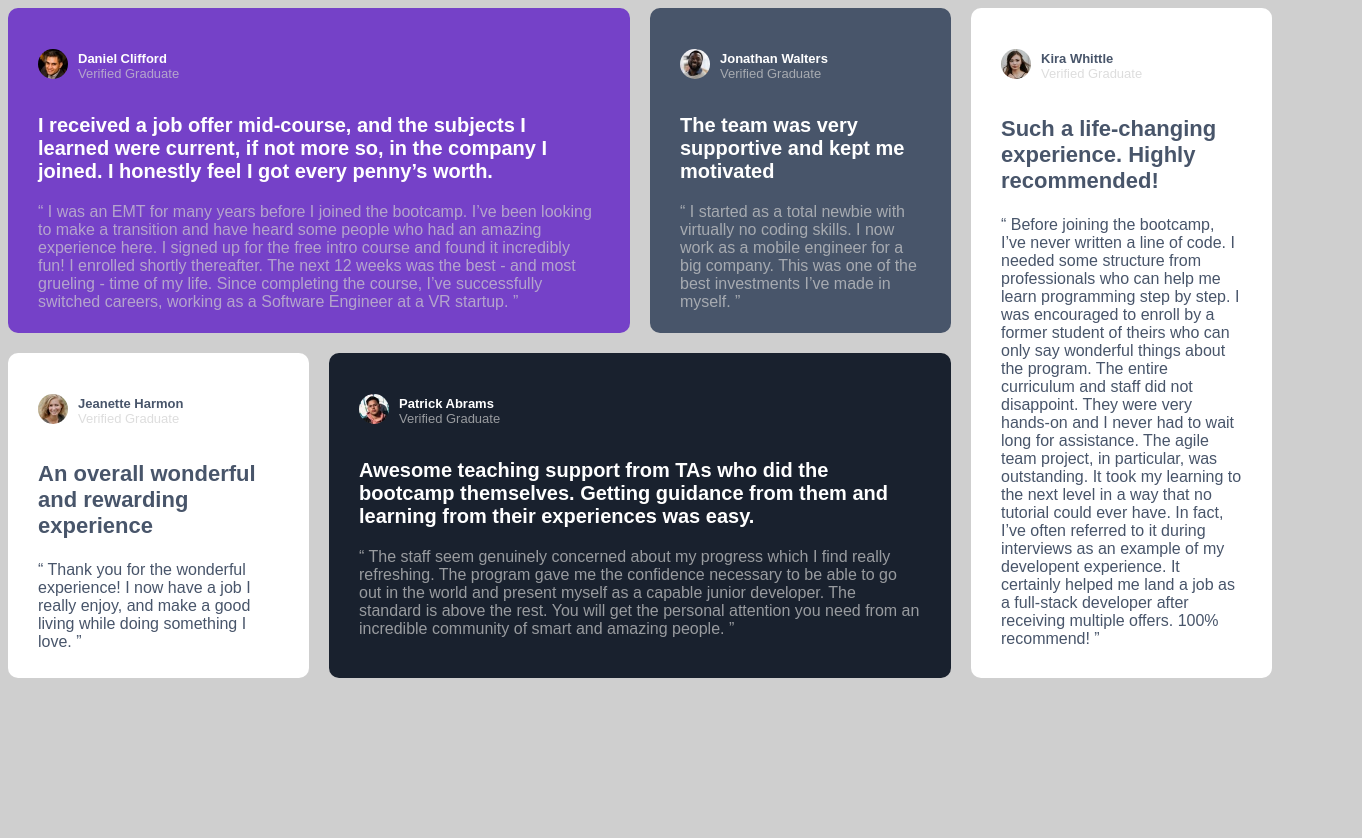
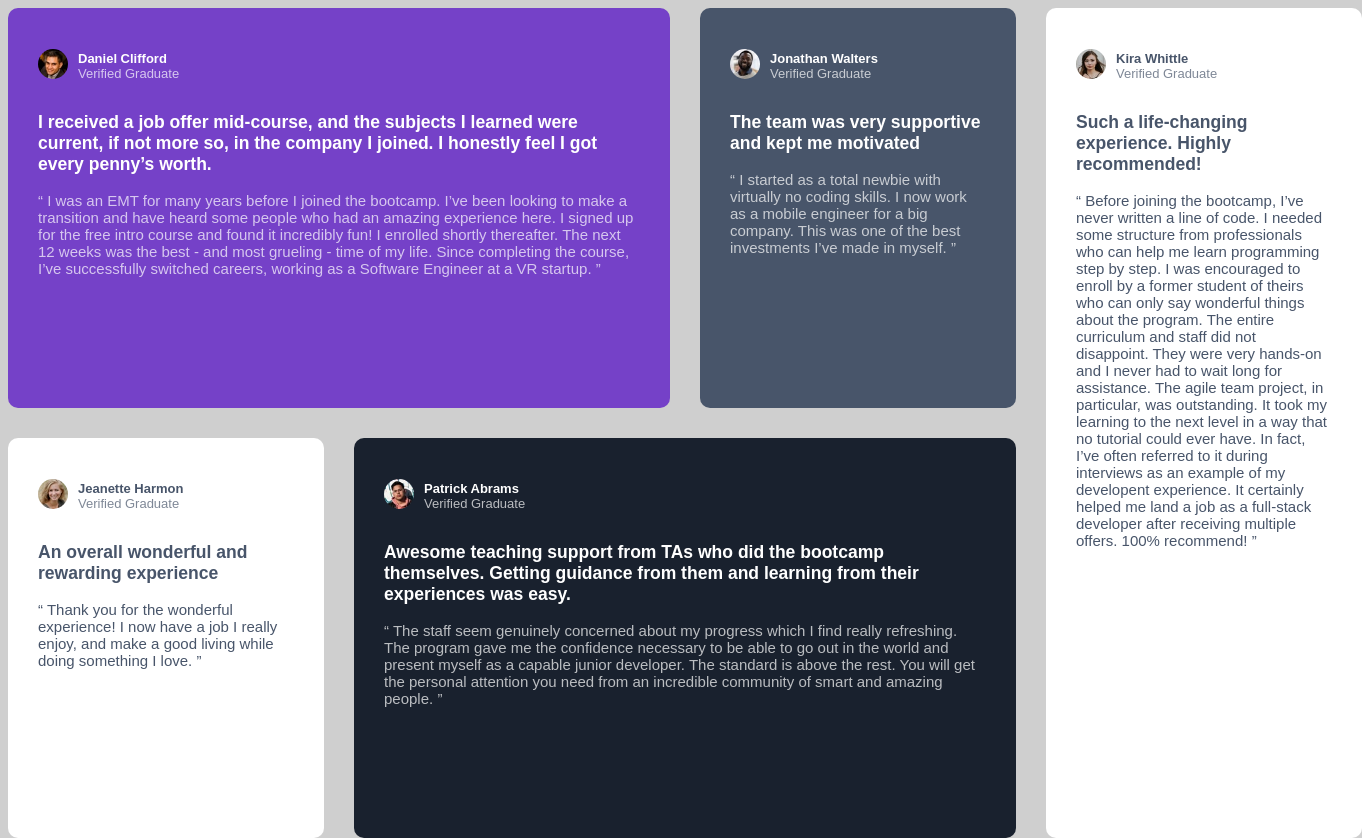
Before and after one commit to avilarino/testimonials-grid, a plain HTML site: page index.html in a window 1280 px wide. Shown: the whole page, 1362 px wide, since content can reach past the window. Before the commit the page ends 800 px from the top, so only its background shows below. Drawn offline with Linux system fonts and the light colour scheme.

Commit message:
grid-area

```diff
--- a/assets/css/style.css
+++ b/assets/css/style.css
@@ -1,11 +1,13 @@
 html {
-  height: 650px
+  height: 100%;
 }
 
 body {
-  height: 650px;
-  background-color:  hsl(0, 0%, 81%);
-
+  height: 100%;
+  background-color:  #cfcfcf;
+  display: flex;
+  align-items: center;
+  padding: 0;
 }
 
 .container {
@@ -13,178 +15,175 @@ body {
  display: grid;
  grid-template-columns: 1fr;
  gap: 30px
-
 }
 
-.container .card {
+/*-----------------COMUN CARD -------------------------*/
+
+.card {
   background: white;
-  color: hsl(217, 19%, 35%);
+  color: #48556a;
   font-family: 'Barlow Semi Condensed', sans-serif;
   padding: 30px;
   border-radius: 10px;
-
 }
 
-.container .card .card-contact {
+.card .card-contact {
   display: flex;
   flex-direction: row;
   justify-content: flex-start;
   align-items: center;
-
 }
 
-.container .card .card-contact .avatar {
+.card .card-contact .avatar {
   max-width: 30px;
   padding-right: 10px;
-
 }
 
-.container .card .card-contact .avatar img {
+.card .card-contact .avatar img {
   width: 100%;
   border-radius: 100%;
   object-fit: contain;
+}
 
+.card .name h3 {
+  color:#48556a;
+  font-size: 13px;
+  margin-bottom: 0;
+}
+
+.card .name p {
+  opacity: 70%;
+  font-size: 13px;
+  margin-top: 0;
+  color: #48556a
+}
+
+.card .card-text {
+  color:#48556a
+}
+
+.card .card-text {
+  font-size: 15px;
 }
 
 
-/* COMUN CARD --------------------------------------------------------------*/
+/*--------COLOR CARDS --------------------------*/
 
-.card .name h3 {
-  color:hsl(217, 19%, 35%);
-  font-size: 13px;
-  margin-bottom: 0;
 
+.card.card-dark .card-contact h3 {
+  color: #ffffff;
 }
 
-.card .name p {
-  color:hsl(0, 0%, 81%);
-  opacity: 70%;
-  font-size: 13px;
-  margin-top: 0;
-
+.card.card-dark .card-contact p {
+  color: #ffffff;
 }
 
-.card .card-text-white h3 {
-  color:hsl(217, 19%, 35%)
-
+.card.card-dark .card-text h3 {
+  color: #ffffff;
 }
 
-/* COLOR CARD------------------------------------------------------------------------- */
-
-.card .name-white h3 {
-  color: white;
-  font-size: 13px;
-  margin-bottom: 0;
-
+.card.card-dark .card-text p {
+  color: #ffffff;
+  opacity: 70%;
+  font-size: 15px;
 }
 
-.card .name-white p {
-  color:hsl(0, 0%, 81%);
-  opacity: 70%;
-  font-size: 13px;
-  margin-top: 0;
 
+.card.card-dark.bg-violet {
+  background:  #7541c8
 }
 
-.card .card-text-white h3 {
-  color: white;
-
+.card.card-dark.bg-black {
+  background: #48556a;
 }
 
-.card .card-text-white p {
-  color:hsl(0, 0%, 81%);
-  opacity: 70%;
-
+.card.card-dark.bg-blue {
+  background: #19212e;
 }
 
 
 
+/*----------------FONT FACE ---------------------*/
 
-/* VIOLET CARD---------------------------------------------------------------------------- */
-
-.card.card-violet {
-  background: hsl(263, 55%, 52%);
-
-}
-
-
-/* GREY CARD */
-
-.card.card-grey {
-  background: hsl(217, 19%, 35%);
-
-}
-
-
-/* BLUE CARD */
-
-.card.card-blue {
-  background:  hsl(219, 29%, 14%)
-
+@font-face {
+  font-family: 'Barlow Semi Condensed', sans-serif;
+  src: url(/assets/statics/BarlowSemiCondensed-Light.ttf);
 }
 
 
 
-@font-face {
-  font-family: 'Barlow Semi Condensed', sans-serif;
-  src: url(/assets/statics/BarlowSemiCondensed-Light.ttf);
+/*---------------RESPONSIVE ---------------------*/
+
+@media only screen and (min-width: 700px) {
+
+  .container {
+    display: grid;
+    grid-template-columns: 25% 25% 25% 25% auto;
+    grid-template-rows:  50% 50%;
+    grid-template-areas: "a a b c"
+                         "d e e c"
+
+  }
+
+
+  .card.grid-1 {
+    grid-area: a;
+  }
+
+  .card.grid-2 {
+    grid-area: b;
+  }
+
+  .card.grid-3 {
+    grid-area: c;
+  }
+
+  .card.grid-4 {
+    grid-area: d;
+  }
+
+  .card.grid-5 {
+    grid-area: e;
+  }
+
+  .container .card {
+    overflow:hidden
+  }
+
 
 }
-
-
 
 @media only screen and (min-width: 768px) {
 
   .container {
     display: grid;
-    grid-template-columns: 1fr 1fr 1fr 1fr;
-    grid-template-rows: 50% 50%;
-    gap: 20px;
-    height:100%
+    grid-template-columns: 25% 25% 25% 25% auto;
+    grid-template-rows:  50% 50%;
+    grid-template-areas: "a a b c"
+                         "d e e c"
 
+  }
+
+  .card.grid-1 {
+    grid-area: a;
+  }
+
+  .card.grid-2 {
+    grid-area: b;
+  }
+
+  .card.grid-3 {
+    grid-area: c;
+  }
+
+  .card.grid-4 {
+    grid-area: d;
+  }
+
+  .card.grid-5 {
+    grid-area: e;
   }
 
   .container .card {
     overflow:hidden
-
   }
-
-  .container .card .card-text h3 {
-    font-size: 22px ;
-
-  }
-
-  .container .card .card-text-white h3 {
-    font-size: 20px;
-
-  }
-
-
-  /* CARD-VIOLET ----------------------------*/
-
-  .container .card.card-violet {
-    grid-column: 1/3;
-
-  }
-
-
-/* CARD-BLUE------------------------------*/
-
-  .container .card.card-blue {
-    grid-column: 2/4;
-
-  }
-
-  /* COMUN-CARD----------------------------*/
-
-  .container .card.card-small {
-    grid-column: 1/2;
-    grid-row: 2;
-
-  }
-
-  .container .card.card-big {
-    grid-column: 4/5;
-    grid-row: 1/3;
-
-  }
--- a/index.html
+++ b/index.html
@@ -14,51 +14,55 @@
 
 
   <div class="container">
-    <article class="card card-violet">
+    <article class="card card-dark bg-violet grid-1">
       <div class="card-contact">
         <div class="avatar">
           <img src="./assets/img/images/image-daniel.jpg">
         </div>
-        <div class="name-white">
+        <div class="name">
           <h3>Daniel Clifford</h3>
           <p>Verified Graduate</p>
         </div>
       </div>
-      <div class="card-text-white">
-
-          <h3>I received a job offer mid-course, and the subjects I learned were current, if not more so,
-                in the company I joined. I honestly feel I got every penny’s worth.</h1>
-
-
-          <p> “ I was an EMT for many years before I joined the bootcamp. I’ve been looking to make a
-                 transition and have heard some people who had an amazing experience here. I signed up
-                  for the free intro course and found it incredibly fun! I enrolled shortly thereafter.
-                  The next 12 weeks was the best - and most grueling - time of my life. Since completing
-                  the course, I’ve successfully switched careers, working as a Software Engineer at a VR startup. ”
-                </p>
-
+      <div class="card-text">
+          <h3>I received a job offer mid-course, and the subjects I learned were current, if not more so, in the company I joined. I honestly feel I got every penny’s worth.</h3>
+          <p> “ I was an EMT for many years before I joined the bootcamp. I’ve been looking to make a transition and have heard some people who had an amazing experience here. I signed up for the free intro course and found it incredibly fun! I enrolled shortly thereafter. The next 12 weeks was the best - and most grueling - time of my life. Since completing the course, I’ve successfully switched careers, working as a Software Engineer at a VR startup. ”</p>
       </div>
     </article>
 
-      <article class= "card card-grey">
+      <article class= "card card-dark bg-black grid-2">
         <div class="card-contact">
           <div class="avatar">
             <img src="./assets/img/images/image-jonathan.jpg">
           </div>
-          <div class="name-white">
+          <div class="name">
             <h3>Jonathan Walters</h3>
             <p> Verified Graduate</p>
           </div>
         </div>
-        <div class="card-text-white">
-            <h3> The team was very supportive and kept me motivated</h1>
-            <p>“ I started as a total newbie with virtually no coding skills. I now work as a mobile engineer
-                 for a big company. This was one of the best investments I’ve made in myself. ”</p>
+        <div class="card-text">
+            <h3> The team was very supportive and kept me motivated</h3>
+            <p>“ I started as a total newbie with virtually no coding skills. I now work as a mobile engineer for a big company. This was one of the best investments I’ve made in myself. ” </p>
         </div>
-
       </article>
 
-      <article class="card card-small">
+      <article class="card grid-3">
+        <div class="card-contact">
+          <div class="avatar">
+            <img src="./assets/img/images/image-kira.jpg">
+          </div>
+          <div class="name">
+            <h3> Kira Whittle</h3>
+            <p> Verified Graduate</p>
+          </div>
+        </div>
+        <div class="card-text">
+            <h3> Such a life-changing experience. Highly recommended!</h3>
+            <p>“ Before joining the bootcamp, I’ve never written a line of code. I needed some structure from professionals who can help me learn programming step by step. I was encouraged to enroll by a former student of theirs who can only say wonderful things about the program. The entire curriculum and staff did not disappoint. They were very hands-on and I never had to wait long for assistance. The agile team project, in particular, was outstanding. It took my learning to the next level in a way that no tutorial could ever have. In fact, I’ve often referred to it during interviews as an example of my developent experience. It certainly helped me land a job as a full-stack developer after receiving multiple offers. 100% recommend! ”</p>
+        </div>
+      </article>
+
+      <article class="card grid-4">
         <div class="card-contact">
           <div class="avatar">
             <img src="./assets/img/images/image-jeanette.jpg">
@@ -70,61 +74,27 @@
         </div>
         <div class="card-text">
             <h3> An overall wonderful and rewarding experience</h3>
-            <p>“ Thank you for the wonderful experience! I now have a job I really enjoy, and make a good living
-                  while doing something I love. ”</p>
+            <p>“ Thank you for the wonderful experience! I now have a job I really enjoy, and make a good living while doing something I love. ”</p>
         </div>
-
-
       </article>
 
-      <article class="card card-blue">
+      <article class="card card-dark bg-blue grid-5">
         <div class="card-contact">
           <div class="avatar">
             <img src="./assets/img/images/image-patrick.jpg">
           </div>
-          <div class="name-white">
+          <div class="name">
             <h3>Patrick Abrams</h3>
             <p>Verified Graduate</p>
           </div>
         </div>
-        <div class="card-text-white">
-            <h3>  Awesome teaching support from TAs who did the bootcamp themselves. Getting guidance from them and
-                  learning from their experiences was easy.</h3>
-            <p>“ The staff seem genuinely concerned about my progress which I find really refreshing. The program
-              gave me the confidence necessary to be able to go out in the world and present myself as a capable
-              junior developer. The standard is above the rest. You will get the personal attention you need from
-              an incredible community of smart and amazing people. ”</p>
-
+        <div class="card-text">
+            <h3>  Awesome teaching support from TAs who did the bootcamp themselves. Getting guidance from them and learning from their experiences was easy.</h3>
+            <p>“ The staff seem genuinely concerned about my progress which I find really refreshing. The program gave me the confidence necessary to be able to go out in the world and present myself as a capable junior developer. The standard is above the rest. You will get the personal attention you need from an incredible community of smart and amazing people. ” </p>
         </div>
       </article>
 
-        <article class="card card-big">
-          <div class="card-contact">
-            <div class="avatar">
-              <img src="./assets/img/images/image-kira.jpg">
-            </div>
-            <div class="name">
-              <h3> Kira Whittle</h3>
-              <p> Verified Graduate</p>
-            </div>
-          </div>
-          <div class="card-text">
 
-              <h3> Such a life-changing experience. Highly recommended!</h3>
-              <p>“ Before joining the bootcamp, I’ve never written a line of code. I needed some structure from
-                  professionals who can help me learn programming step by step. I was encouraged to enroll by a former
-                  student of theirs who can only say wonderful things about the program. The entire curriculum and staff
-                  did not disappoint. They were very hands-on and I never had to wait long for assistance. The agile team
-                  project, in particular, was outstanding. It took my learning to the next level in a way that no tutorial
-                  could ever have. In fact, I’ve often referred to it during interviews as an example of my developent
-                  experience. It certainly helped me land a job as a full-stack developer after receiving multiple offers.
-                  100% recommend! ”
-                </p>
-
-          </div>
-
-
-        </article>
 
 
 
```
